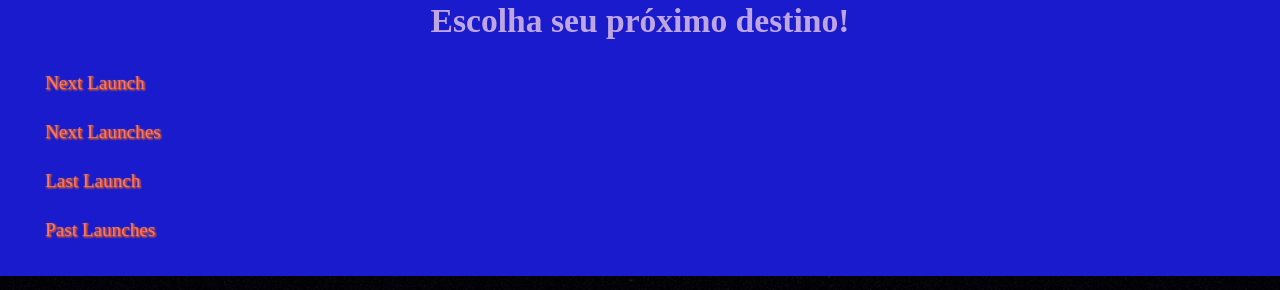
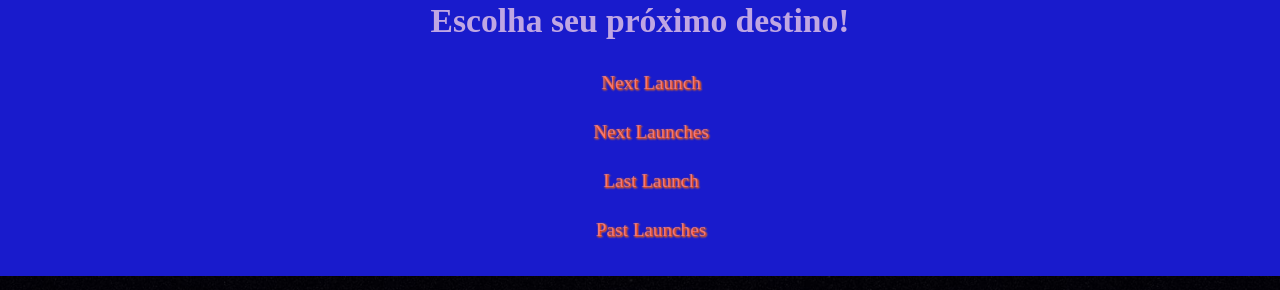
Before and after one commit to ahoymarcus/reactjs-rocket-launches-app, a React (Create React App) app: page / in a window 1280 px wide. Shown: the part 320-610 px from the top of the page. Built offline with nearby package versions, Linux system fonts and the light colour scheme; no server answers.

Commit message:
Corrigir CSS para novos links em Home.js

```diff
--- a/src/pages/home.css
+++ b/src/pages/home.css
@@ -37,14 +37,14 @@
 	/*list-style: upper-roman;
 	margin-left: 50px;*/
 	list-style: none;
+	padding-left: 35px;
+	text-align: center;
 }
 
 .home-link {
 	font-size: 1.2rem;
-	padding-left: 35px;
 	color: #fb8787cc;
 	text-shadow: 1px 1px 2px red, 1px 1px 2px yellow;
-	text-align: center;
 	text-decoration: none;
 }
 
```
